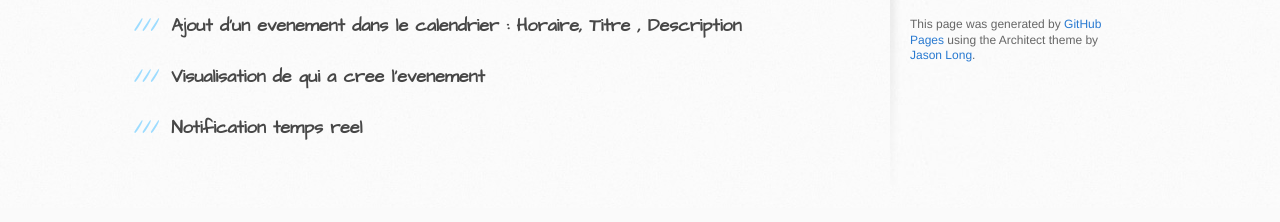
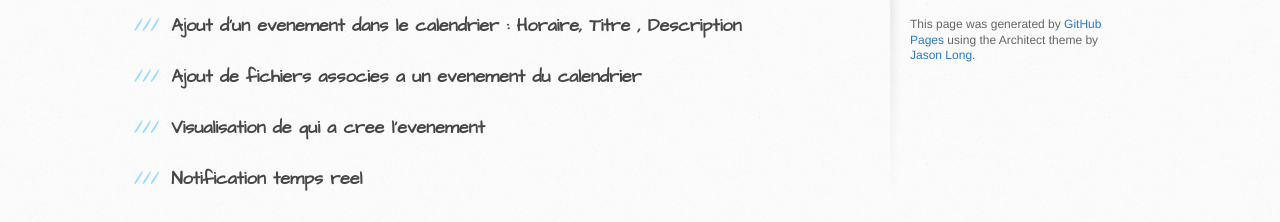
Before and after one commit to zeecrowddev/BasicCalendar, a plain HTML site: page index.html in a window 1280 px wide. Shown: the part 735-957 px from the top of the page. Drawn offline with Linux system fonts and the light colour scheme.

Commit message:
Attached Files

```diff
--- a/index.html
+++ b/index.html
@@ -39,6 +39,9 @@
           <h3>
         		Ajout d'un evenement dans le calendrier : Horaire, Titre , Description
           </h3>
+          <h3>
+        		Ajout de fichiers associes a un evenement du calendrier
+          </h3>
          <h3>
 			Visualisation de qui a cree l'evenement
 	</h3>
```
Also changed, not shown: images/ScreenShot1.jpg.
